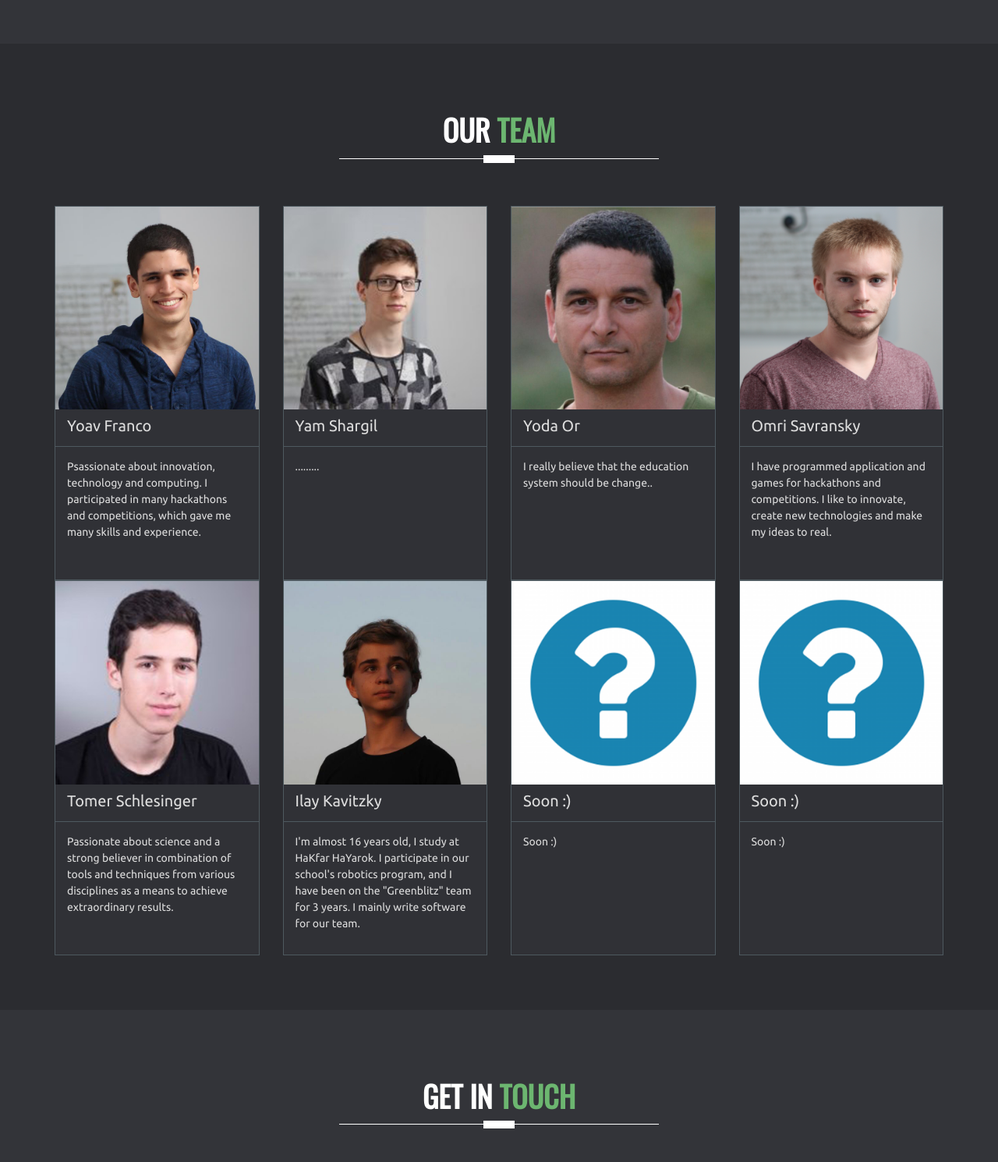
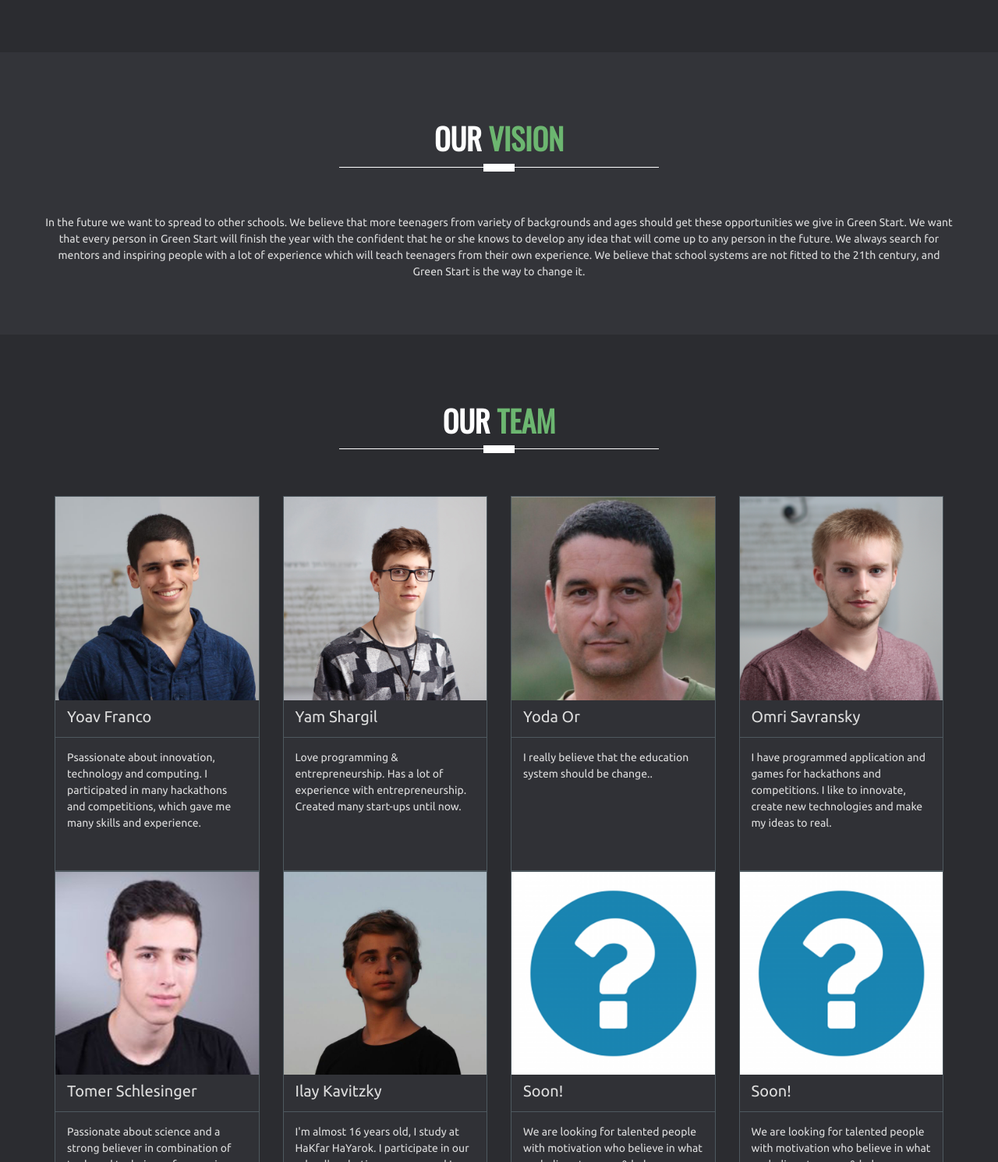
Before and after one commit to Frayo44-deprecated/GreenStart-Website, a plain HTML site: page index.html in a window 1280 px wide. Shown: the part 1310-2800 px from the top of the page at 78% size. Drawn offline with nearby package versions, Linux system fonts and the light colour scheme; some packages are replaced by stand-ins of ours; no server answers.

Commit message:
+ Update content + Minor design changes

```diff
--- a/css/main.css
+++ b/css/main.css
@@ -330,6 +330,11 @@ h1, h2, h3, h4, h5, h6 {
 #about {
     padding: 70px 0;
 }
+
+#vision {
+    padding: 70px 0;
+}
+
 
 .icon-box {
 	position: relative;
--- a/index.html
+++ b/index.html
@@ -131,6 +131,7 @@
                     <ul id="nav" class="nav navbar-nav">
                         <li class="current"><a href="#body">Home</a></li>
                         <li><a href="#about">About Us</a></li>
+						<li><a href="#vision">Our Vision</a></li>
                         <li><a href="#our-team">Team</a></li>
                         <li><a href="#contact-us">Contact</a></li>
                     </ul>
@@ -146,7 +147,7 @@
 		<!--
 		Start About Section
 		==================================== -->
-		<section id="about" class="bg-one">
+		<section id="about" >
 			<div class="container">
 				<div class="row">
 
@@ -158,7 +159,7 @@
 					<!-- /section title --
 							<!-- Express About Yourself -->
 							<div class="about-content text-center">
-								<br> We believe that traditional schools do not prepare and inspire the next generation. <br />
+								We believe that traditional schools do not prepare and inspire the next generation. <br />
 									These are just some of the issues in current school systems:
 									Learning out of obligation instead of interest, <br />
 									Studying long hours which burden and restrict personal life as well as personal growth, <br />
@@ -166,17 +167,46 @@
 									A majority of knowledge taught does not prepare for the “real world” (for example modern workforce and academy preparation)
 									<br />
 									<br />
-									We believe that this education system must be changed. Green Start changes the way education systems work today. <br />
-									Green Start is a place where teenagers from variety of knowledge background can come, we help them bring their ideas to life. <br />
-									In Green Start we believe that failures are the way for a long-way success.
+								After we understood that there is a real problem with school systems today, we decided to found GreenStart. Green Start is a place where teenagers from variety of knowledge background can come, team together and bring their ideas and dreams to the real world. Our mentors and us help groups with their ideas and teach the process of creating an idea from our experience. In Green Start we believe that failures are the way for success. Currently there are 80 people in Green Start, and they all are passionate about innovation and entrepreneurship. <br/> Our mentors and the teenagers themselves in Green Start inspire each other, they help others and transform their knowledge and skills to others.
 
 
-								</p>
 							</div>
 					<!-- End About item -->
 				</div> 		<!-- End row -->
 			</div>   	<!-- End container -->
 		</section>   <!-- End section -->
+
+
+		<!--
+Start Viision Section
+==================================== -->
+		<section id="vision" class="bg-one">
+			<div class="container">
+				<div class="row">
+
+					<!-- section title -->
+					<div class="title text-center wow fadeIn" data-wow-duration="1500ms" >
+						<h2>Our <span class="color">Vision</span></h2>
+						<div class="border"></div>
+					</div>
+					<!-- /section title --
+							<!-- Express About Yourself -->
+					<div class="about-content text-center"> In the future we want to spread to other schools. We believe that more teenagers from variety of backgrounds and ages should get these opportunities we give in Green Start.
+
+						We want that every person in Green Start will finish the year with the confident that he or she knows to develop any idea that will come up to any person in the future.
+
+
+						We always search for mentors and inspiring people with a lot of experience which will teach teenagers from their own experience.
+
+						We believe that school systems are not fitted to the 21th century, and Green Start is the way to change it.
+
+				</div>
+				<!-- End About item -->
+			</div> 		<!-- End row -->
+			</div>   	<!-- End container -->
+		</section>   <!-- End section -->
+
+
 
 
 		<!-- Start Our Team
@@ -237,7 +267,7 @@
 						<article class="team-mate">
 							<div class="member-photo"  >
 								<!-- member photo -->
-								<img class="img-responsive" src="img/team/yamshargil.jpg" alt="Meghna">
+								<img class="img-responsive" src="img/team/yamshargil.jpeg" alt="Meghna">
 								<!-- /member photo -->
 
 								<!-- member social profile -->
@@ -260,7 +290,8 @@
 
 							<!-- about member -->
 							<div class="member-info" style="height:170px;">
-								<p>.........</p>
+								<p>Love programming & entrepreneurship. Has a lot of experience with entrepreneurship. Created many start-ups until now.</p>
+
 							</div>
 							<!-- /about member -->
 						</article>
@@ -427,10 +458,10 @@
 								<!-- member social profile -->
 								<div class="mask">
 									<ul class="clearfix">
-										<li><a href="#"><i class="fa fa-facebook"></i></a></li>
+										<!--<li><a href="#"><i class="fa fa-facebook"></i></a></li>
 										<li><a href="#"><i class="fa fa-twitter"></i></a></li>
 										<li><a href="#"><i class="fa fa-linkedin"></i></a></li>
-										<li><a href="#"><i class="fa fa-dribbble"></i></a></li>
+										<li><a href="#"><i class="fa fa-dribbble"></i></a></li> -->
 									</ul>
 								</div>
 								<!-- /member social profile -->
@@ -439,14 +470,14 @@
 
 							<!-- member name & designation -->
 							<div class="member-title">
-								<h3>Soon :)</h3>
+								<h3>Soon!</h3>
 								<!--	<span>Web Developer</span> -->
 							</div>
 							<!-- /member name & designation -->
 
 							<!-- about member -->
 							<div class="member-info" style="height:170px;">
-								<p>Soon :)</p>
+								<p>We are looking for talented people with motivation who believe in what we believe to come & help us </p>
 							</div>
 							<!-- /about member -->
 						</article>
@@ -464,10 +495,10 @@
 								<!-- member social profile -->
 								<div class="mask">
 									<ul class="clearfix">
-										<li><a href="#"><i class="fa fa-facebook"></i></a></li>
+									<!--	<li><a href="#"><i class="fa fa-facebook"></i></a></li>
 										<li><a href="#"><i class="fa fa-twitter"></i></a></li>
 										<li><a href="#"><i class="fa fa-linkedin"></i></a></li>
-										<li><a href="#"><i class="fa fa-dribbble"></i></a></li>
+										<li><a href="#"><i class="fa fa-dribbble"></i></a></li> -->
 									</ul>
 								</div>
 								<!-- /member social profile -->
@@ -475,14 +506,14 @@
 
 							<!-- member name & designation -->
 							<div class="member-title">
-								<h3>Soon :)</h3>
+								<h3>Soon!</h3>
 								<!-- <span>SEO Specialist</span> -->
 							</div>
 							<!-- /member name & designation -->
 
 							<!-- about member -->
 							<div class="member-info" style="height:170px;">
-								<p>Soon :) <br/><br/><br/> </p>
+								<p>We are looking for talented people with motivation who believe in what we believe to come & help us. </p>
 							</div>
 							<!-- /about member -->
 						</article>
```
Also changed, not shown: img/logo-text.png, img/logo.png, img/team/yamshargil.jpeg (added), img/team/yamshargil.jpg (deleted).
